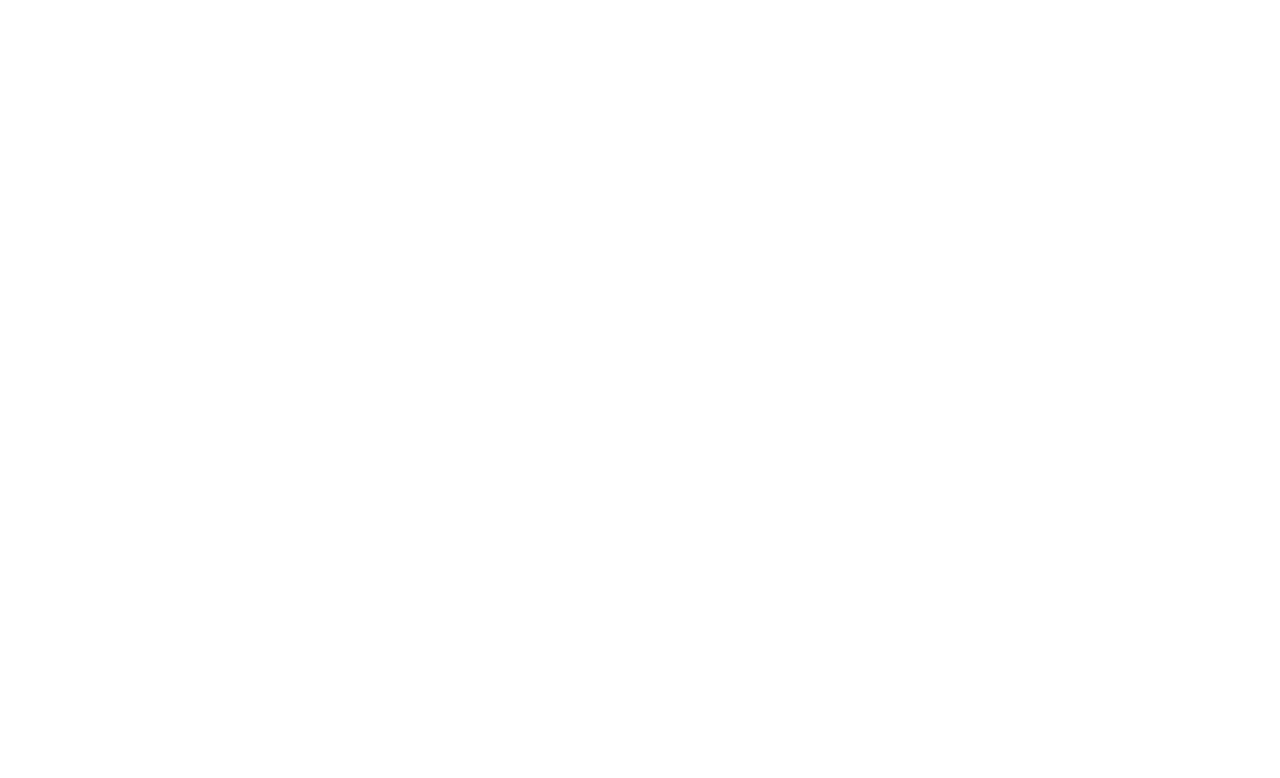
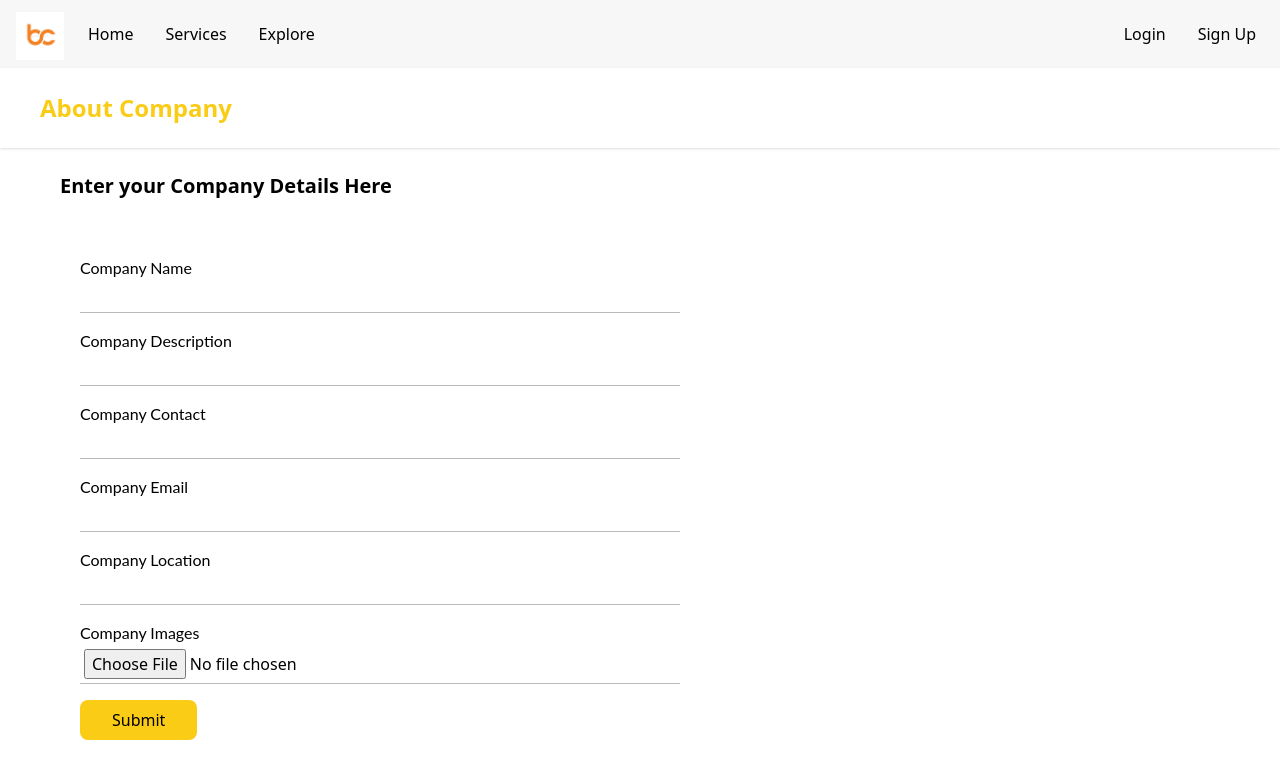
Before and after one commit to John-Tenning/B2C-portal, a React (Create React App) app in the folder frontend/: page /service in a window 1280 px wide. Before the commit this address had no page. Shown: the top 778 px of the page. Built offline with nearby package versions, Linux system fonts and the light colour scheme; the HTML template or start-up script is replaced by a standard one.

Commit message:
Added Servces

```diff
--- a/frontend/src/App.js
+++ b/frontend/src/App.js
@@ -3,9 +3,8 @@
 import { BrowserRouter, Navigate, Route, Routes } from "react-router-dom";
 import Signup from "./components/Signup";
 import Home from "./components/HomePage";
-import Services from "./components/Services";
+import Services from "./components/Service";
 import Profile from "./components/Profile"
-
 import Navbar from "./components/Navbar";
 // import { NavBar } from "@tgashwinkumar/microservices-library";
 const App = () => {
@@ -13,14 +12,11 @@
     <div className="">
       <BrowserRouter>
         <Routes>
-          {/* <Route index path="/" element={<Home />} /> */}
+          <Route index path="/" element={<Home />} />
           <Route path="/login" element={<Login />} />
           <Route path="/signup" element={<Signup />} />
-          <Route index path="/" element={<Services />} />
-          <Route index path="/home" element={<Home />} />
-          <Route path="/login" element={<Login />} />
-          <Route path="/signup" element={<Signup />} />
-          <Route path="/" element={<Profile />} />
+          <Route index path="/service" element={<Services />} />
+
 
 
           {/* <Route
--- a/frontend/src/components/HomePage.js
+++ b/frontend/src/components/HomePage.js
@@ -6,14 +6,23 @@
 import Navbar from "./Navbar";
 import ContactUs from "./ContactUs";
 
-
 function HomePage() {
   return (
     <div className="">
-      <Navbar/>
+      <Navbar />
       <header className="bg-white shadow">
-        <div className="max-w-7xl mx-auto py-6 px-4 sm:px-6 lg:px-8">
-          <p className="text-xl font-bold text-gray-900">Dashboard</p>
+        <div className="max-w-7xl mx-auto py-6 px-4 sm:px-6 lg:px-8 flex">
+          <p className="text-xl font-bold text-gray-900 px-2">Dashboard</p>
+          <div className="bg-white ml-12 rounded-lg flex">
+            <input
+              type="text"
+              className="bg-gray-200 py-0 rounded-lg w-full"
+              placeholder="Search the Market"
+            />
+            <button className="bg-yellow-400 text-white justify-center p-2 rounded-lg ml-2">
+              Search
+            </button>
+          </div>
         </div>
       </header>
       <main>
@@ -50,7 +59,7 @@
           </div>
         </div>
       </main>
-      <ContactUs/>
+      <ContactUs />
     </div>
   );
 }
--- a/frontend/src/components/Navbar.js
+++ b/frontend/src/components/Navbar.js
@@ -12,7 +12,9 @@
           <button className="px-4 hover:bg-slate-400 hover:rounded-lg hover:py-2">
             <Link to="/">Home</Link>
           </button>
-          <button className="px-4 hover:bg-slate-400 hover:rounded-lg hover:py-2">Services</button>
+          <button className="px-4 hover:bg-slate-400 hover:rounded-lg hover:py-2">
+          <Link to="/service">Services</Link>
+          </button>
           <button className="px-4 hover:bg-slate-400 hover:rounded-lg hover:py-2">Explore</button>
         </div>
         <div className="flex-1 w-full"></div>
--- /dev/null
+++ b/frontend/src/components/Service.js
@@ -0,0 +1,81 @@
+import React, { useState } from "react";
+import Navbar from "./Navbar";
+import ContactUs from "./ContactUs";
+
+const Service = () => {
+  const [companyName, setCompanyName] = useState("");
+  const [companyDescription, setCompanyDescription] = useState("");
+  const [companyContact, setCompanyContact] = useState("");
+  const [email, setEmail] = useState("");
+  const [companyLocation, setcCompanyLocation] = useState("");
+  const [companyImages, setCompanyImages] = useState([]);
+
+  return (
+    <div className="">
+      <Navbar />
+      <header className="bg-white shadow">
+        <div className="max-w-7xl mx-auto py-6 px-4 sm:px-6 lg:px-8 fles">
+          <p className="text-2xl font-bold text-yellow-400  px-2 py-0">
+            About Company
+          </p>
+        </div>
+      </header>
+      <h2 className="text-xl font-semibold text- px-5 ml-10 py-6 mb-4">
+        Enter your Company Details Here
+      </h2>
+      <div className="flex flex-col justify-center items-left ml-20">
+        <div className="flex flex-col justify-center items-center w-1/2">
+          <div className="flex flex-col justify-start items-start w-full">
+            <p className="text-regular font-lato w-full mt-4">Company Name</p>
+            <input
+              type="text"
+              className="appearance-none outline-none border-b p-1 w-full border-b-fog"
+              value={companyName}
+              onChange={(e) => setCompanyName(e.target.value)}
+            />
+            <p className="text-regular font-lato w-full mt-4">Company Description</p>
+            <input
+              type="text"
+              className="appearance-none outline-none border-b p-1 w-full border-b-fog"
+              value={companyDescription}
+              onChange={(e) => setCompanyDescription(e.target.value)}
+            />
+            <p className="text-regular font-lato w-full mt-4">Company Contact</p>
+            <input
+              type="text"
+              className="appearance-none outline-none border-b p-1 w-full border-b-fog"
+              value={companyContact}
+              onChange={(e) => setCompanyContact(e.target.value)}
+            />
+            <p className="text-regular font-lato w-full mt-4">Company Email</p>
+            <input
+              type="text"
+              className="appearance-none outline-none border-b p-1 w-full border-b-fog"
+              value={email}
+              onChange={(e) => setEmail(e.target.value)}
+            />
+            <p className="text-regular font-lato w-full mt-4">Company Location</p>
+            <input
+              type="text"
+              className="appearance-none outline-none border-b p-1 w-full border-b-fog"
+              value={companyLocation}
+              onChange={(e) => setcCompanyLocation(e.target.value)}
+            />
+            <p className="text-regular font-lato w-full mt-4">Company Images</p>
+            <input
+              type="file"
+              className="appearance-none outline-none border-b p-1 w-full border-b-fog"
+              value={companyImages}
+              onChange={(e) => setCompanyImages(e.target.value)}
+            />
+            <button className="bg-yellow-400 text-black-800 mt-4 px-8 py-2 rounded-lg ml-50">
+              Submit
+            </button>
+          </div>
+        </div>
+      </div>
+    </div>
+  );
+};
+
+export default Service;
--- a/frontend/src/components/Services.js
+++ /dev/null
@@ -1,44 +0,0 @@
-import React from "react";
-import logo from "../assets/logo.jpg";
-
-export const Services = () => {
-  return (
-    <div className="">
-      <nav className="bg-grey flex justify-center items-center">
-        <div className="flex">
-          <div className="h-12 px-2 mt-1">
-            <img src={logo} className="h-full w-auto" />
-          </div>
-          <button className="p-4">Home</button>
-          <button className="p-4">Services</button>
-          <button className="p-4">Explore</button>
-        </div>
-        <div className="flex-1 w-full"></div>
-        <div className="flex">
-          <button className="p-4">Login</button>
-          <button className="p-4">Sign Up</button>
-        </div>
-      </nav>
-      <header className="bg-white shadow">
-        <div className="max-w-8xl mx-auto py-6 px-4 sm:px-6 lg:px-8">
-          {/* <p className="text-2xl font-bold text-gray-900">Services</p> */}
-          <div className="flex">
-            <p className="text-xl font-bold text-gray-900 mr-5">Services</p>
-            <div className="bg-white p-0 rounded-lg shadow-lg flex">
-              <input
-                type="text"
-                className="bg-gray-200 p-0  px-5 rounded-lg w-full"
-                placeholder="Search"
-              />
-              <button className="bg-blue-500 text-white p-2 rounded-lg ml-2">
-                Search
-              </button>
-            </div>
-          </div>
-        </div>
-      </header>
-    </div>
-  );
-};
-
-export default Services;
```
